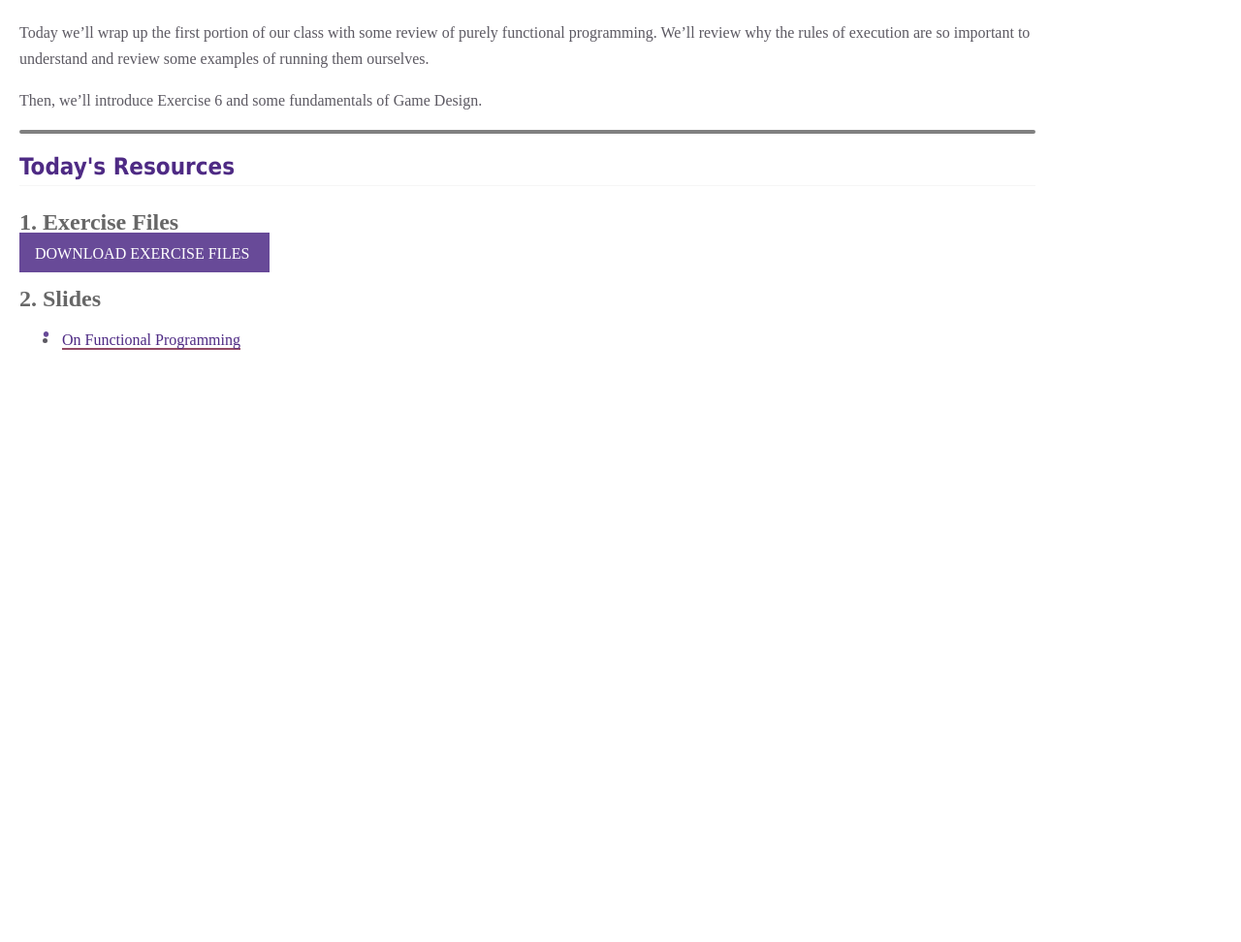
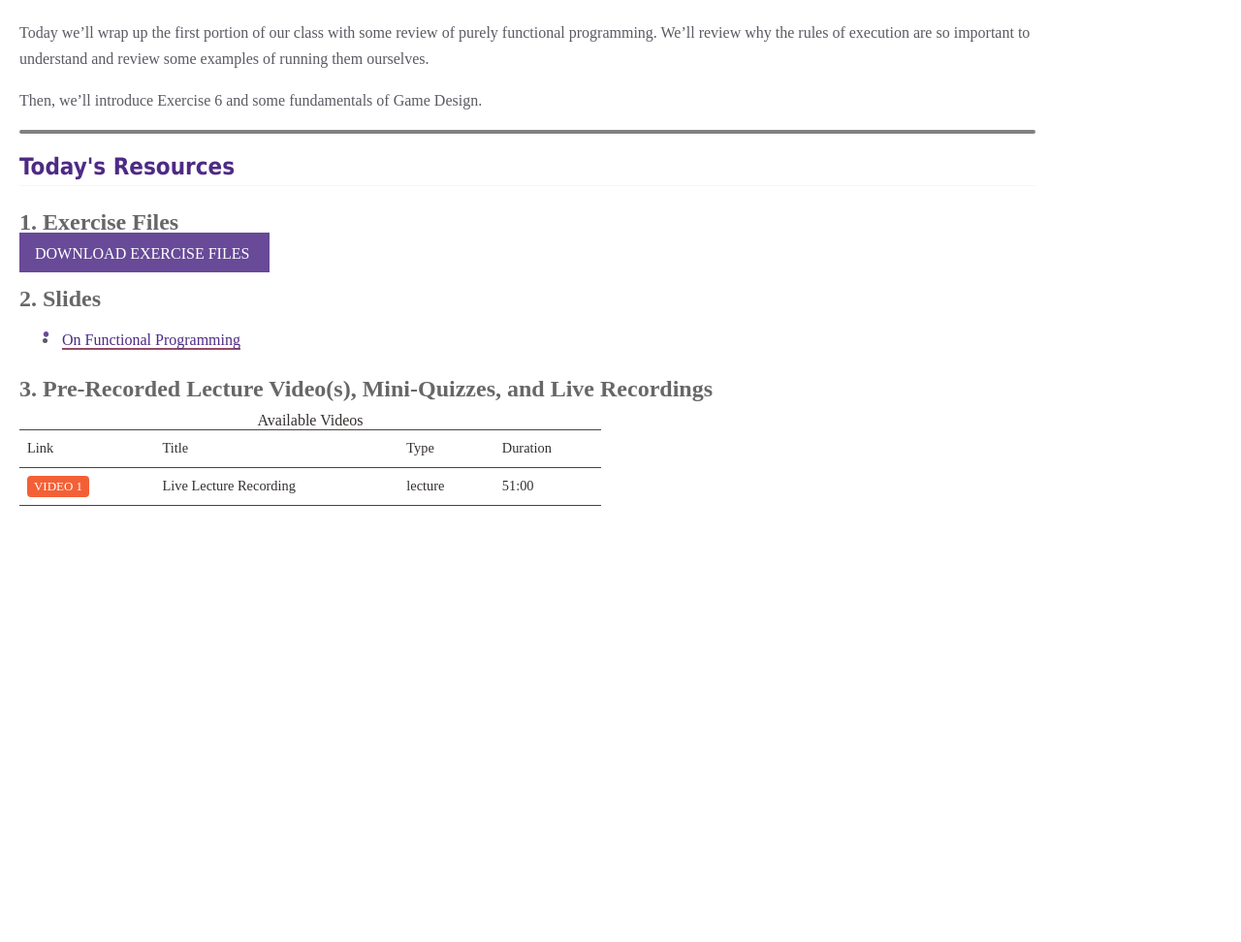
Before and after one commit to shhyou/bain-cs111-web-fork, a Jekyll site: the page built from pages/_lectures/week07_lecture03.md, in a window 1280 px wide. Shown: the whole page at 97% size. Built offline with Jekyll 4.4.1, drawn with Linux system fonts in a browser that asks for light colours; some web fonts are replaced; before the commit the page ends 900 px from its top, so only the background shows below that.

Commit message:
wk7.3 lecture vid

```diff
--- a/pages/_lectures/week07_lecture03.md
+++ b/pages/_lectures/week07_lecture03.md
@@ -11,6 +11,11 @@ exercise_url: "lecture17.zip"
 slides:
   - title: "On Functional Programming"
     url: https://docs.google.com/presentation/d/1aqYcecziToHPasIu_EMazwuCLBgjcihxvZnDThYlKvM/edit?usp=sharing
+videos:
+  - title: "Live Lecture Recording"
+    url: https://northwestern.hosted.panopto.com/Panopto/Pages/Viewer.aspx?id=7846ff0a-f8a4-48eb-abfc-b0780012e34c
+    live: 1
+    duration: "51:00"
 ---
 
 Today we'll wrap up the first portion of our class with some review of purely functional programming. We'll review why the rules of execution are so important to understand and review some examples of running them ourselves.
```
